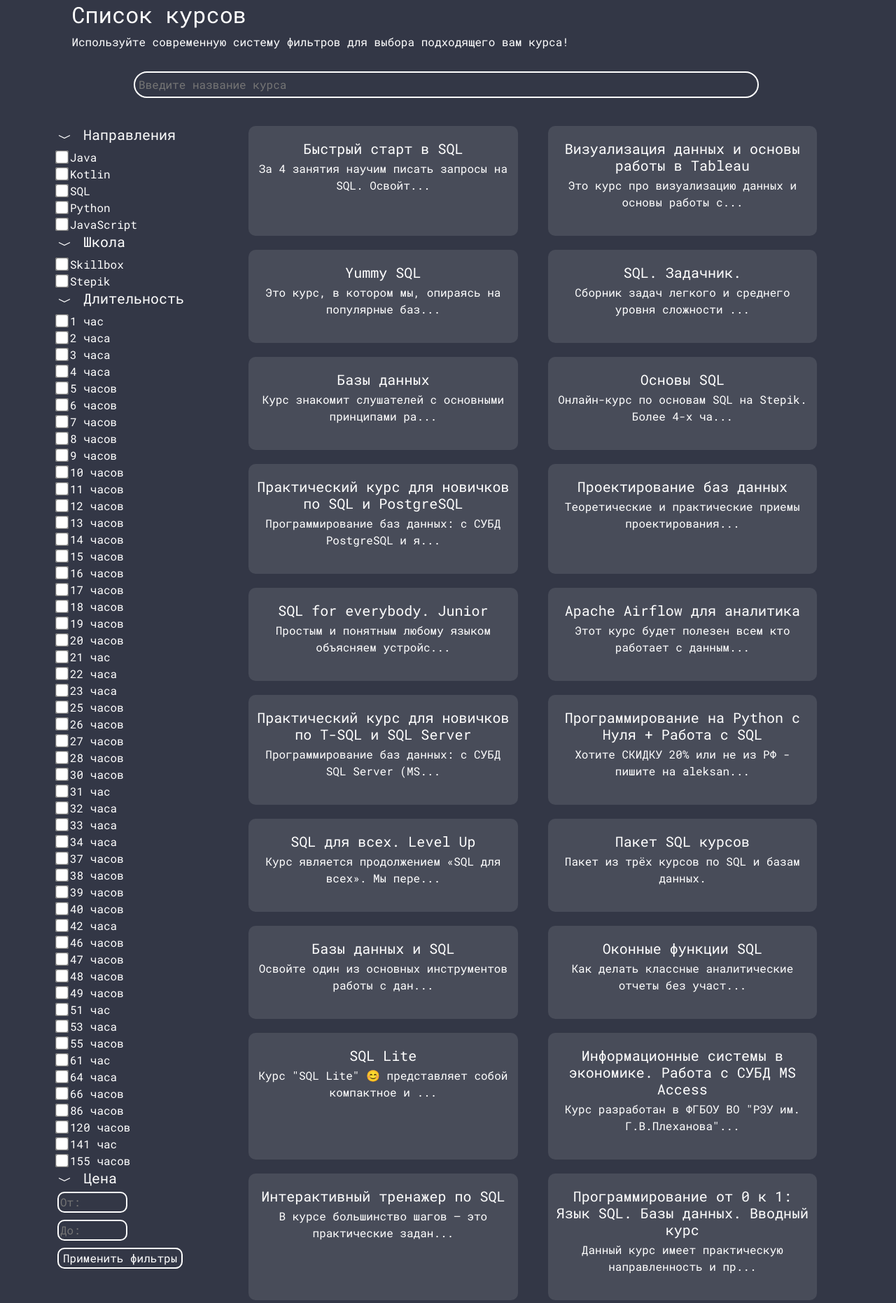
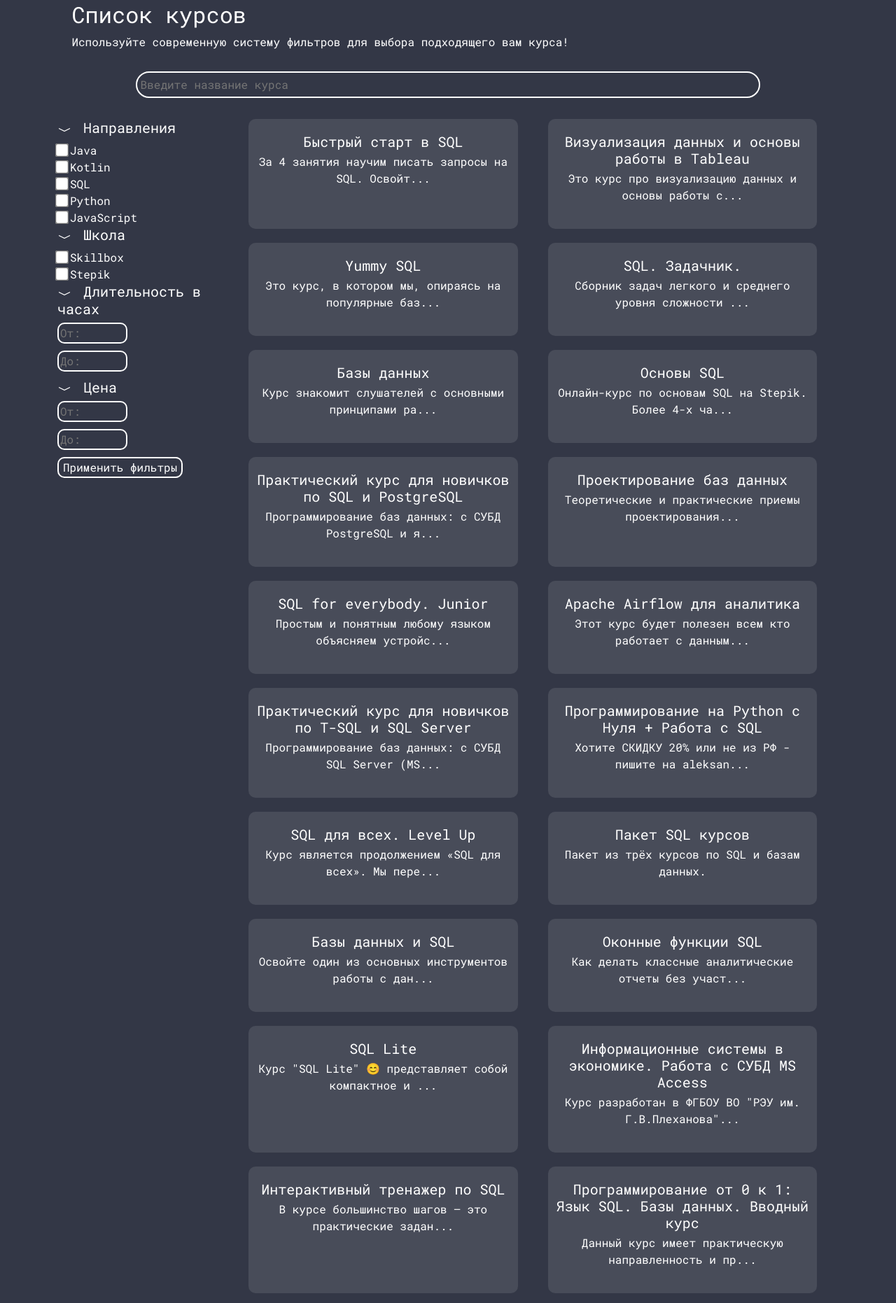
Before and after one commit to Njves/KursoAgregator, a Flask app: page /list_courses in a window 1280 px wide. Shown: the part 62-1924 px from the top of the page at 70% size. Run offline with Flask 3, Linux system fonts and the light colour scheme.

Commit message:
Длительность теперь поля

```diff
--- a/app/main/course_filtering.py
+++ b/app/main/course_filtering.py
@@ -1,10 +1,13 @@
 from flask import request
+from sqlalchemy import Integer, func
 from app.models import Course, School, Technology
 
 
 def filter_courses(filter_dict, selected_filters):
     price_from = request.args.get('price_from')
     price_to = request.args.get('price_to')
+    duration_from = request.args.get('duration_from')
+    duration_to = request.args.get('duration_to')
     search_str = request.args.get('search')
     select_filter_dict = {key: [] for key in filter_dict.keys()}
     for item in selected_filters:
@@ -17,6 +20,12 @@ def filter_courses(filter_dict, selected_filters):
         query = query.filter(Course.price >= float(price_from))
     if price_to:
         query = query.filter(Course.price <= float(price_to))
+    if duration_from:
+        query = query.filter(func.cast(func.replace(func.replace(
+            Course.duration, ' часов', ''), ' часа', ''), Integer) >= int(duration_from))
+    if duration_to:
+        query = query.filter(func.cast(func.replace(func.replace(
+            Course.duration, ' часов', ''), ' часа', ''), Integer) <= int(duration_to))
     if search_str:
         query = query.filter(Course.name.ilike(f'%{search_str}%'))
         # у нас sqlite ?
@@ -24,9 +33,6 @@ def filter_courses(filter_dict, selected_filters):
     if select_filter_dict["Школа"]:
         query = query.join(School).filter(
             School.title.in_(select_filter_dict["Школа"]))
-    if select_filter_dict["Длительность"]:
-        query = query.filter(Course.duration.in_(
-            select_filter_dict["Длительность"]))
     if select_filter_dict["Направления"]:
         query = query.filter(Course.technologies.any(Technology.title.in_(select_filter_dict["Направления"]))
                              )
--- a/app/main/routes.py
+++ b/app/main/routes.py
@@ -44,14 +44,9 @@ def courses():
     unique_technologies = Technology.query.with_entities(
         Technology.title).distinct().all()
     unique_schools = School.query.with_entities(School.title).distinct().all()
-    unique_durations = Course.query.with_entities(
-        Course.duration).distinct().all()
-    sorted_durations = sorted(set(
-        duration[0] for duration in unique_durations), key=lambda x: int(x.split()[0]))
     filter_dict = {
         'Направления': [tech[0] for tech in unique_technologies],
         'Школа': [school[0] for school in unique_schools],
-        'Длительность': sorted_durations,
     }
     indexed_filter_dict = enumerate(filter_dict.items())
     filtered_courses = filter_courses(filter_dict, selected_filters)
--- a/app/static/style/courses.css
+++ b/app/static/style/courses.css
@@ -24,7 +24,7 @@
     margin-right: 5px;
 }
 
-input[type="text"]{
+input[type="number"]{
     background-color: rgba(51, 55, 70, 1);
     color: #fff;
     border: 2px solid #fff;
--- a/app/templates/main/list_courses.html
+++ b/app/templates/main/list_courses.html
@@ -23,7 +23,7 @@
   <div class="container">
 
     <div class="row">
-      <div class="col-md-3 col-6">
+      <div class="col-lg-3 col-md-3 col-6">
         <div class="sidebar">
 
           <form method="GET" action="{{ url_for('main.courses') }}" class="form_filter">
@@ -40,15 +40,27 @@
                 </div>
             {% endfor %}
             <h5>
+              <img src="{{ url_for('static', filename='icon/chevron-down.svg') }}" width="25" class="img_button" data-index="duration">
+              Длительность в часах
+            </h5>
+            <div class="filter-container row" data-index="duration" style="display: block;" >
+              <div class="col-md-3 col-6" >
+                <label><input type="number" name="duration_from" placeholder="От:" min="0"></label>
+              </div>
+              <div class="col-md-3 col-6">
+                <label><input type="number" name="duration_to" placeholder="До:" min="0"></label>
+              </div>
+            </div>
+            <h5>
               <img src="{{ url_for('static', filename='icon/chevron-down.svg') }}" width="25" class="img_button" data-index="price">
               Цена
             </h5>
             <div class="filter-container row" data-index="price" style="display: block;">
               <div class="col-md-6 col-6" >
-                <label><input type="text" name="price_from" placeholder="От:"></label>
+                <label><input type="number" name="price_from" placeholder="От:"  min="0"></label>
               </div>
               <div class="col-md-6">
-                <label><input type="text" name="price_to" placeholder="До:"></label>
+                <label><input type="number" name="price_to" placeholder="До:"  min="0"></label>
               </div>
             </div>
             <button type="submit">Применить фильтры</button>
```
